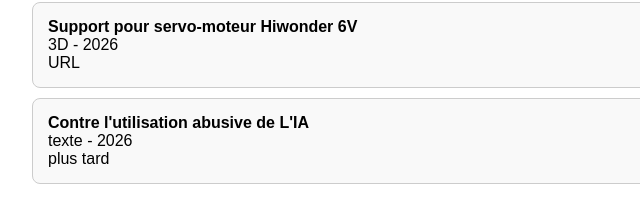
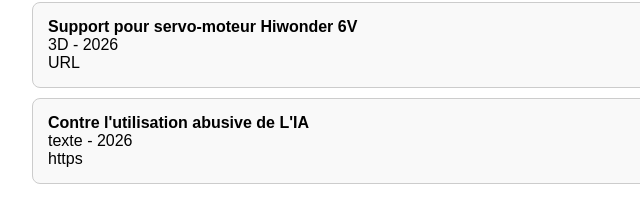
Before and after one commit to ledernierdesincas/GrandIndex, a plain HTML site: page index.html in a window 1280 px wide. Shown: the part 247-470 px from the top of the page, 168-808 px from the left. Drawn offline with Linux system fonts and the light colour scheme.

Commit message:
Update index.html

```diff
--- a/index.html
+++ b/index.html
@@ -58,7 +58,7 @@
 
 
     <div class="box"><b>Support pour servo-moteur Hiwonder 6V</b><br>3D - 2026<br>URL</div>
-    <div class="box"><b>Contre l'utilisation abusive de L'IA</b><br>texte - 2026 <br>plus tard</div>
+    <div class="box"><b>Contre l'utilisation abusive de L'IA</b><br>texte - 2026 <br>https</div>
 </div>
 
 <script>
```
